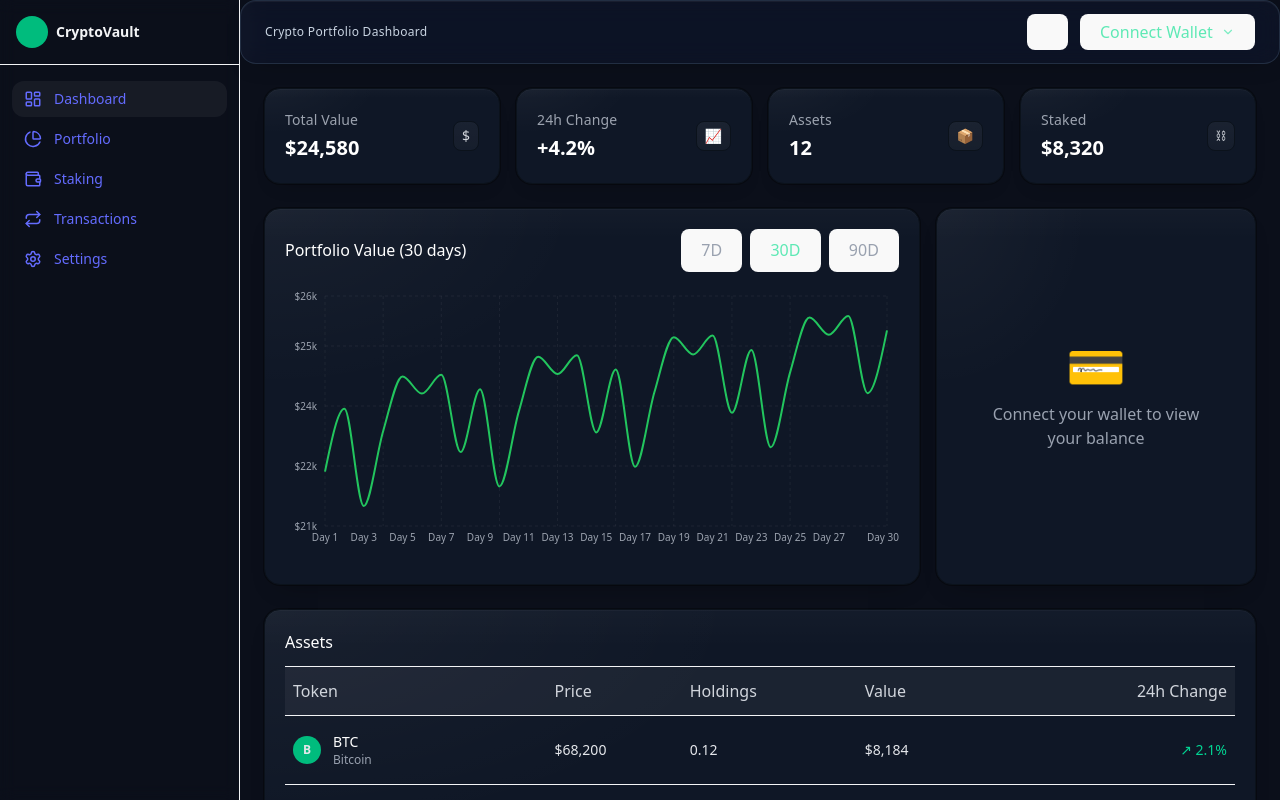
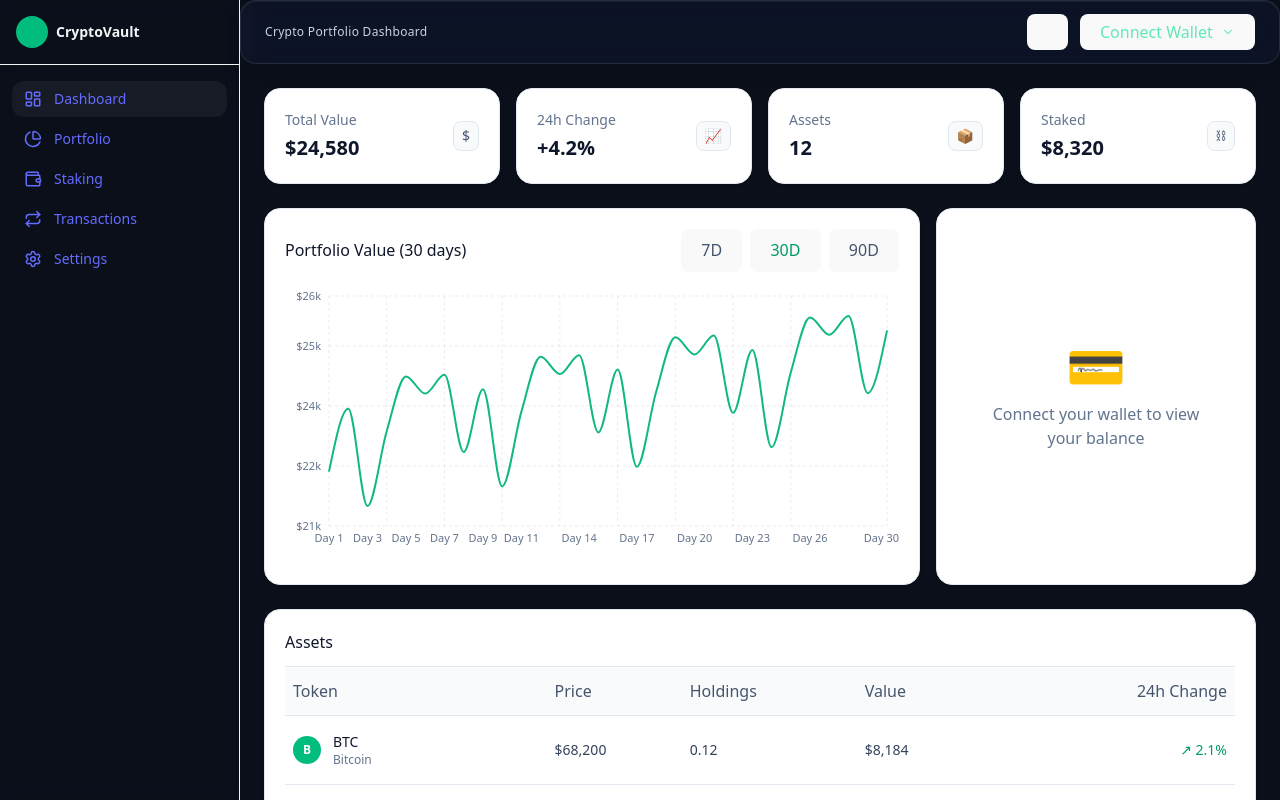
Before and after one commit to malih99/CryptoVault, a React (Vite) app: page / in a window 1280 px wide. Shown: the top 800 px of the page. Built offline with nearby package versions, Linux system fonts and the light colour scheme.

Commit message:
feat(ui): migrate to pure Tailwind light theme

```diff
--- a/src/components/charts/PortfolioLine.tsx
+++ b/src/components/charts/PortfolioLine.tsx
@@ -17,27 +17,22 @@ export function PortfolioLine() {
           data={mockLine}
           margin={{ top: 12, right: 12, bottom: 8, left: 0 }}
         >
-          {/* خطوط ریز پس‌زمینه */}
           <CartesianGrid
-            stroke="rgba(255,255,255,0.06)"
+            stroke="rgba(15,23,42,0.08)"
             strokeDasharray="3 3"
             vertical
             horizontal
           />
-
-          {/* محور افقی مینیمال مثل تصویر */}
           <XAxis
             dataKey="day"
-            tick={{ fill: "#9CA3AF", fontSize: 10 }}
+            tick={{ fill: "#64748B", fontSize: 11 }} // slate-500
             axisLine={false}
             tickLine={false}
             interval="preserveStartEnd"
           />
-
-          {/* محور عمودی مینیمال */}
           <YAxis
-            width={40}
-            tick={{ fill: "#9CA3AF", fontSize: 10 }}
+            width={44}
+            tick={{ fill: "#64748B", fontSize: 11 }}
             tickFormatter={(v: number) =>
               v >= 1000 ? `$${Math.round(v / 1000)}k` : `$${v}`
             }
@@ -45,33 +40,29 @@ export function PortfolioLine() {
             tickLine={false}
             domain={["dataMin - 500", "dataMax + 500"]}
           />
-
-          {/* Tooltip تیره و مینیمال */}
           <Tooltip
-            cursor={{ stroke: "rgba(255,255,255,0.08)" }}
+            cursor={{ stroke: "rgba(15,23,42,0.08)" }}
             contentStyle={{
-              background: "#0F1726",
-              border: "1px solid #1D2939",
+              background: "#ffffff",
+              border: "1px solid #E2E8F0", // slate-200
               borderRadius: 12,
-              color: "#E5E7EB",
+              color: "#0F172A", // slate-900
               padding: "8px 10px",
+              boxShadow: "0 8px 24px rgba(15,23,42,0.08)",
             }}
-            labelStyle={{ color: "#9CA3AF" }}
+            labelStyle={{ color: "#64748B" }}
             formatter={(v: number) => [`$${v.toLocaleString()}`, "Value"]}
           />
-
-          {/* گرادیان خیلی نرم زیر خط، مثل طرح */}
           <defs>
             <linearGradient id="pv" x1="0" y1="0" x2="0" y2="1">
-              <stop offset="0%" stopColor="#22C55E" stopOpacity={0.18} />
-              <stop offset="100%" stopColor="#22C55E" stopOpacity={0.02} />
+              <stop offset="0%" stopColor="#10B981" stopOpacity={0.2} />
+              <stop offset="100%" stopColor="#10B981" stopOpacity={0.03} />
             </linearGradient>
           </defs>
-
           <Line
             type="monotone"
             dataKey="value"
-            stroke="#22C55E"
+            stroke="#10B981"
             strokeWidth={2}
             dot={false}
             activeDot={{ r: 4 }}
--- a/src/components/tables/AssetsTable.tsx
+++ b/src/components/tables/AssetsTable.tsx
@@ -5,7 +5,7 @@ import { mockHoldings } from "../../lib/api/mock";
 export default function AssetsTable() {
   return (
     <Card className="p-5">
-      <div className="text-white mb-3">Assets</div>
+      <div className="text-slate-900 font-medium mb-3">Assets</div>
       <div className="overflow-x-auto">
         <T className="min-w-[720px]">
           <THEAD>
@@ -24,12 +24,12 @@ export default function AssetsTable() {
               <TR key={r.sym}>
                 <TD className="pl-2">
                   <div className="flex items-center gap-3">
-                    <div className="h-7 w-7 rounded-full bg-emerald-500 grid place-items-center text-xs font-bold">
+                    <div className="h-7 w-7 rounded-full bg-emerald-500 grid place-items-center text-xs font-bold text-white">
                       {r.sym[0]}
                     </div>
                     <div>
-                      <div className="text-white">{r.sym}</div>
-                      <div className="text-xs text-gray-400">{r.name}</div>
+                      <div className="text-slate-900 font-medium">{r.sym}</div>
+                      <div className="text-xs text-slate-500">{r.name}</div>
                     </div>
                   </div>
                 </TD>
@@ -41,7 +41,7 @@ export default function AssetsTable() {
                 <TD className="text-right pr-2 hidden md:table-cell">
                   <span
                     className={
-                      r.change >= 0 ? "text-emerald-400" : "text-red-400"
+                      r.change >= 0 ? "text-emerald-600" : "text-rose-600"
                     }
                   >
                     {r.change >= 0 ? "↗" : "↘"} {r.change}%
--- a/src/components/ui/Card.tsx
+++ b/src/components/ui/Card.tsx
@@ -1,9 +1,19 @@
+import { ReactNode } from "react";
+
 export default function Card({
   children,
   className = "",
 }: {
-  children: React.ReactNode;
+  children: ReactNode;
   className?: string;
 }) {
-  return <div className={`card ${className}`}>{children}</div>;
+  return (
+    <div
+      className={
+        "rounded-2xl border border-slate-200 bg-white shadow-sm " + className
+      }
+    >
+      {children}
+    </div>
+  );
 }
--- a/src/components/ui/Stat.tsx
+++ b/src/components/ui/Stat.tsx
@@ -1,3 +1,5 @@
+import { ReactNode } from "react";
+
 export default function Stat({
   label,
   value,
@@ -5,19 +7,21 @@ export default function Stat({
 }: {
   label: string;
   value: string | number;
-  right?: React.ReactNode;
+  right?: ReactNode;
 }) {
   return (
-    <div className="stat">
+    <div className="h-[88px] sm:h-[96px] rounded-2xl border border-slate-200 bg-white shadow-sm px-5 py-4 flex items-center justify-between">
       <div>
-        <div className="stat__label">{label}</div>
-        <div className="stat__value">{value}</div>
+        <div className="text-[13px] sm:text-sm text-slate-500">{label}</div>
+        <div className="text-xl font-semibold text-slate-900 mt-1">{value}</div>
       </div>
 
       {right && (
-        <div className="stat__right">
+        <div className="shrink-0">
           {typeof right === "string" ? (
-            <div className="kpi-chip">{right}</div>
+            <span className="inline-flex items-center rounded-lg text-sm px-2 py-1 border border-slate-200 bg-slate-50 text-slate-600">
+              {right}
+            </span>
           ) : (
             right
           )}
--- a/src/components/ui/Table.tsx
+++ b/src/components/ui/Table.tsx
@@ -1,16 +1,13 @@
 import { ReactNode } from "react";
 
-type BaseProps = {
-  children: ReactNode;
-  className?: string;
-};
+type BaseProps = { children: ReactNode; className?: string };
 
 export function T({ children, className = "" }: BaseProps) {
-  return <table className={`w-full ${className}`}>{children}</table>;
+  return <table className={"w-full " + className}>{children}</table>;
 }
 
 export function THEAD({ children, className = "" }: BaseProps) {
-  return <thead className={`bg-white/5 ${className}`}>{children}</thead>;
+  return <thead className={"bg-slate-50 " + className}>{children}</thead>;
 }
 
 export function TBODY({ children, className = "" }: BaseProps) {
@@ -19,7 +16,7 @@ export function TBODY({ children, className = "" }: BaseProps) {
 
 export function TR({ children, className = "" }: BaseProps) {
   return (
-    <tr className={`border-t border-border hover:bg-white/5 ${className}`}>
+    <tr className={"border-t border-slate-200 hover:bg-slate-50 " + className}>
       {children}
     </tr>
   );
@@ -27,7 +24,7 @@ export function TR({ children, className = "" }: BaseProps) {
 
 export function TH({ children, className = "" }: BaseProps) {
   return (
-    <th className={`text-left font-medium text-gray-300 py-3 ${className}`}>
+    <th className={"text-left font-medium text-slate-600 py-3 " + className}>
       {children}
     </th>
   );
@@ -35,6 +32,6 @@ export function TH({ children, className = "" }: BaseProps) {
 
 export function TD({ children, className = "" }: BaseProps) {
   return (
-    <td className={`py-4 text-sm text-gray-200 ${className}`}>{children}</td>
+    <td className={"py-4 text-sm text-slate-700 " + className}>{children}</td>
   );
 }
--- a/src/features/dashboard/DashboardPage.tsx
+++ b/src/features/dashboard/DashboardPage.tsx
@@ -9,43 +9,27 @@ export default function DashboardPage() {
     <div className="mx-auto w-full max-w-[1280px] space-y-6">
       {/* KPI row */}
       <div className="grid grid-cols-1 sm:grid-cols-2 xl:grid-cols-4 gap-4">
-        <Stat
-          label="Total Value"
-          value="$24,580"
-          right={<div className="kpi-chip">$</div>}
-        />
-        <Stat
-          label="24h Change"
-          value="+4.2%"
-          right={<div className="kpi-chip">📈</div>}
-        />
-        <Stat
-          label="Assets"
-          value="12"
-          right={<div className="kpi-chip">📦</div>}
-        />
-        <Stat
-          label="Staked"
-          value="$8,320"
-          right={<div className="kpi-chip">⛓</div>}
-        />
+        <Stat label="Total Value" value="$24,580" right="$" />
+        <Stat label="24h Change" value="+4.2%" right="📈" />
+        <Stat label="Assets" value="12" right="📦" />
+        <Stat label="Staked" value="$8,320" right="⛓" />
       </div>
 
       {/* Chart + Wallet */}
       <div className="grid grid-cols-1 xl:grid-cols-3 gap-4">
         <Card className="p-5 xl:col-span-2">
           <div className="flex items-center justify-between mb-3">
-            <div className="text-white font-medium">
+            <div className="text-slate-900 font-medium">
               Portfolio Value (30 days)
             </div>
             <div className="flex gap-2">
-              <button className="px-2 py-1 rounded-lg text-xs text-gray-400 hover:bg-white/5">
+              <button className="px-2 py-1 rounded-lg text-xs text-slate-600 hover:bg-slate-100">
                 7D
               </button>
-              <button className="px-2 py-1 rounded-lg bg-emerald-700/30 text-emerald-300 text-xs">
+              <button className="px-2 py-1 rounded-lg text-xs bg-emerald-50 text-emerald-600 border border-emerald-200">
                 30D
               </button>
-              <button className="px-2 py-1 rounded-lg text-xs text-gray-400 hover:bg-white/5">
+              <button className="px-2 py-1 rounded-lg text-xs text-slate-600 hover:bg-slate-100">
                 90D
               </button>
             </div>
@@ -53,7 +37,7 @@ export default function DashboardPage() {
           <PortfolioLine />
         </Card>
 
-        <Card className="p-5 grid place-items-center text-gray-400">
+        <Card className="p-5 grid place-items-center text-slate-500">
           <WalletSummary />
         </Card>
       </div>
--- a/src/features/wallet/WalletSummary.tsx
+++ b/src/features/wallet/WalletSummary.tsx
@@ -2,18 +2,25 @@ import { useWallet } from "./useWallet";
 
 export default function WalletSummary() {
   const { connected, info } = useWallet();
-  return !connected ? (
-    <div className="w-full text-center text-gray-400">
-      <div className="text-4xl sm:text-5xl mb-3">💳</div>
-      <div className="max-w-[220px] mx-auto">
-        Connect your wallet to view your balance
+
+  if (!connected) {
+    return (
+      <div className="w-full text-center text-slate-500">
+        <div className="text-4xl sm:text-5xl mb-3">💳</div>
+        <div className="max-w-[240px] mx-auto">
+          Connect your wallet to view your balance
+        </div>
       </div>
-    </div>
-  ) : (
+    );
+  }
+
+  return (
     <div className="text-center">
-      <div className="text-sm text-muted mb-1">Connected wallet</div>
-      <div className="text-lg font-semibold text-white">{info.address}</div>
-      <div className="text-xs text-muted mt-1">Network: {info.network}</div>
+      <div className="text-sm text-slate-500 mb-1">Connected wallet</div>
+      <div className="text-lg font-semibold text-slate-900 break-all">
+        {info.address}
+      </div>
+      <div className="text-xs text-slate-500 mt-1">Network: {info.network}</div>
     </div>
   );
 }
```
